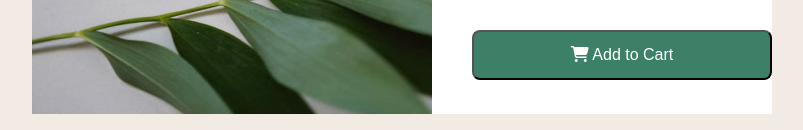
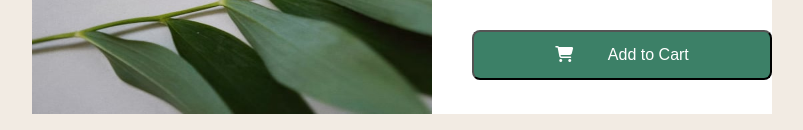
Before and after one commit to SadeeshaJayaweera/Product-preview-card-component, a plain HTML site: page index.html in a window 1280 px wide. Shown: the part 512-642 px from the top of the page, without its empty margins (238-1041 px from the left). Drawn offline with nearby package versions, Linux system fonts and the light colour scheme.

Commit message:
Add files via upload

```diff
--- a/index.html
+++ b/index.html
@@ -37,7 +37,7 @@
         <h2>$149.99 <sup>$169.99</sup></h2>
       </div>
       <div class="button">
-        <button><i class="fa-solid fa-cart-shopping"></i> Add to Cart </button>
+        <button><i class="fa-solid fa-cart-shopping"></i> &nbsp;&nbsp;&nbsp;&nbsp; &nbsp; Add to Cart </button>
       </div>
 
     </div>
```
